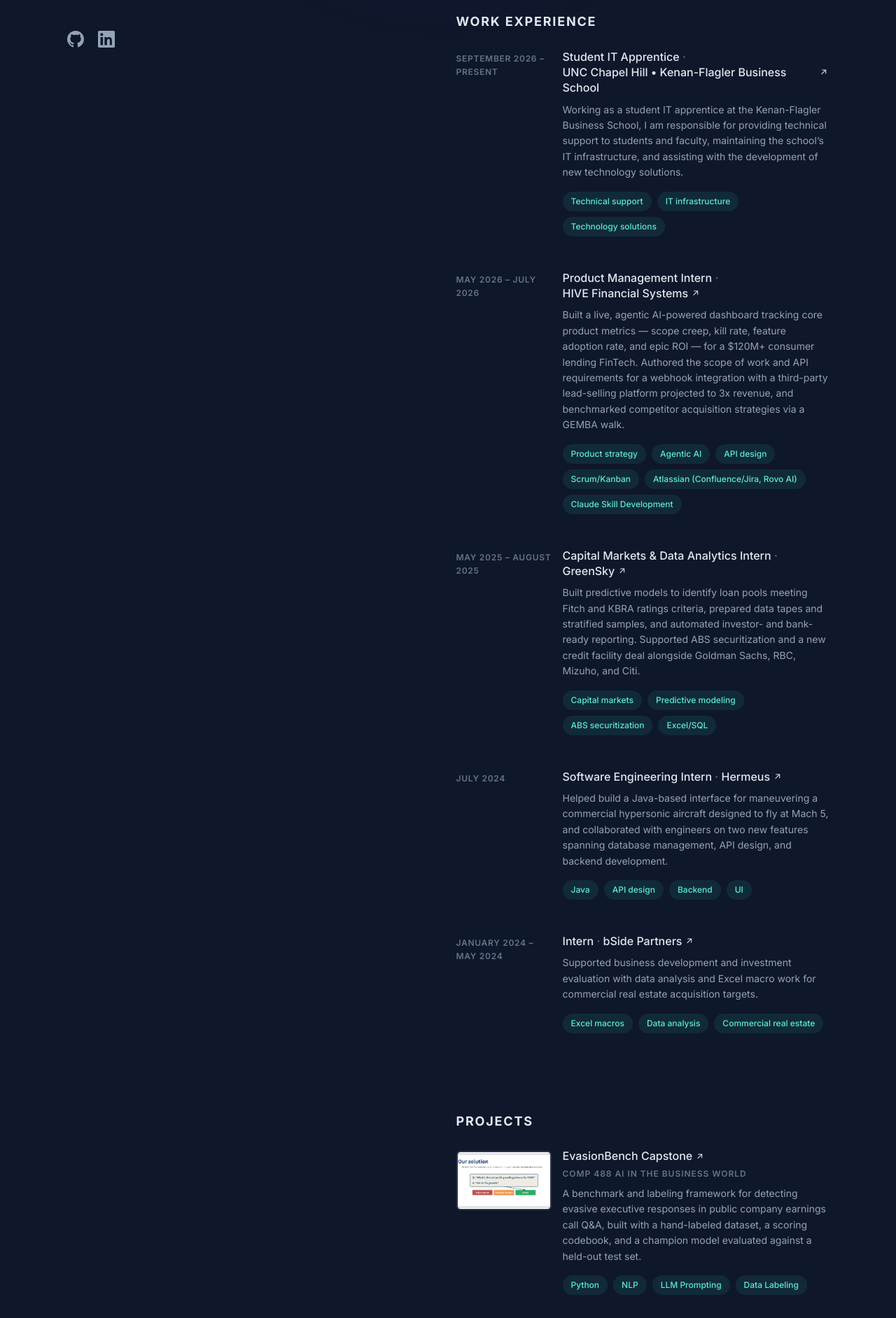
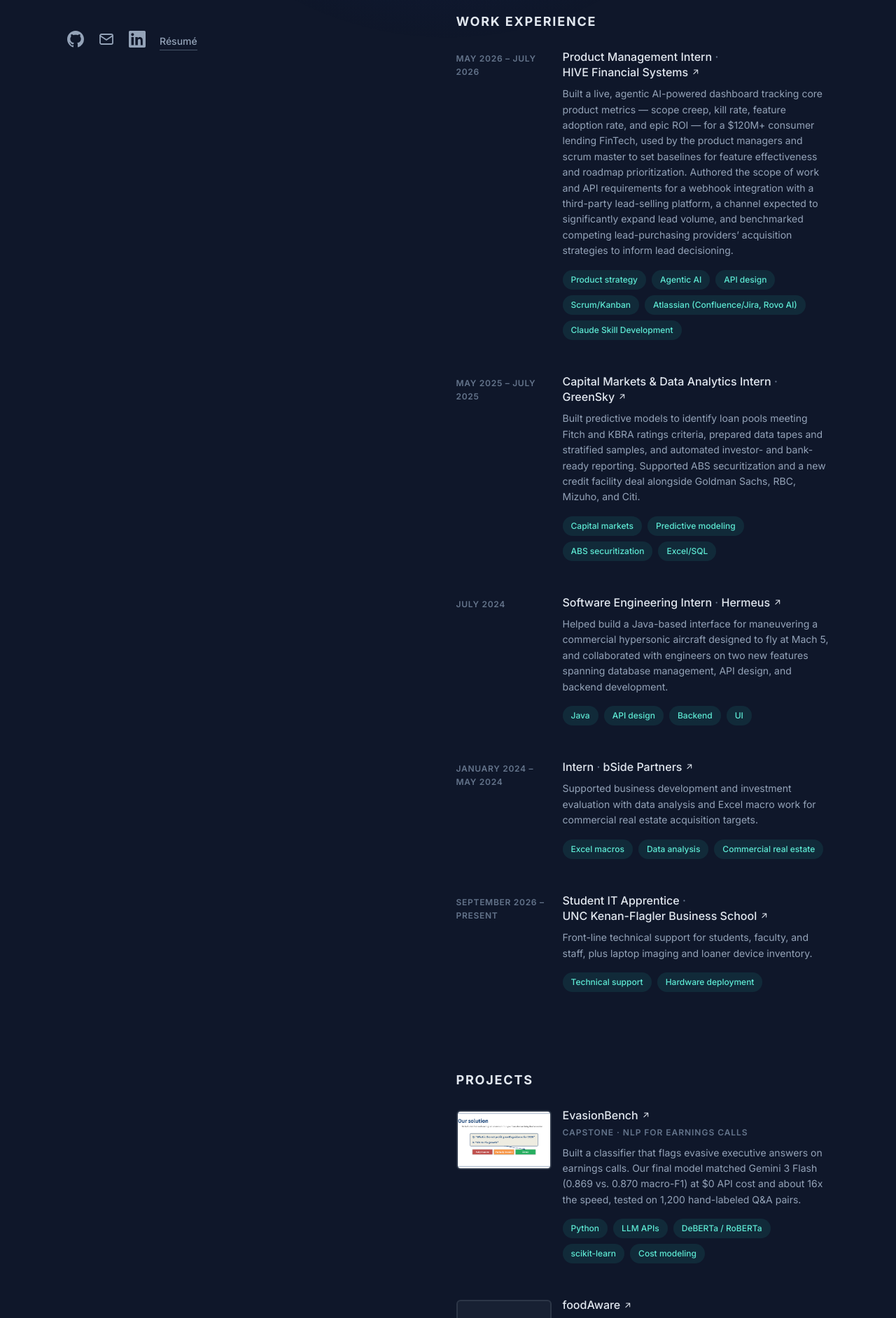
Before and after one commit to svastani28/Portfolio, a React (Vite) app: page / in a window 1280 px wide. Shown: the part 660-2544 px from the top of the page at 70% size. Built offline with nearby package versions, Linux system fonts and the light colour scheme; the HTML template or start-up script is replaced by a standard one.

Commit message:
Added resume downloader, added public evasionBench link and description

```diff
--- a/src/App.jsx
+++ b/src/App.jsx
@@ -9,7 +9,7 @@
   navLinks,
   projectCards,
   skillGroups,
-  strengthItems,
+  strengthsLine,
 } from './data/content'
 import useActiveSection from './hooks/useActiveSection'
 import useSpotlight from './hooks/useSpotlight'
@@ -83,8 +83,8 @@
             </p>
             <p>
               My work spans a live agentic AI product dashboard at a consumer lending FinTech, predictive
-              credit models at a B2B FinTech, and 2 warehouse management systems in real-eastate and aerospace. These
-              days I lead <strong>HackNC</strong>, <strong>UNC CS + Social Good</strong>, while
+              credit models for ABS securitization at GreenSky, and a Java interface for a
+              Mach 5 aircraft. These days I lead <strong>HackNC</strong> and <strong>UNC CS + Social Good</strong>, while
               mentoring students through <strong>Apollo Aspire</strong> and <strong>Students 4 Students</strong>.
             </p>
             <p>
@@ -215,34 +215,7 @@
                 </div>
               ))}
             </div>
-          </Section>
-
-          <Section id="strengths" label="Strengths">
-            <p className="section-lede">Top 5 CliftonStrengths, from a Gallup assessment.</p>
-            <ul className="strength-list">
-              {strengthItems.map((item, index) => (
-                <li key={item.title} className="strength">
-                  <svg
-                    className="strength-icon"
-                    viewBox="0 0 24 24"
-                    fill="none"
-                    stroke="currentColor"
-                    strokeWidth="1.6"
-                    strokeLinecap="round"
-                    strokeLinejoin="round"
-                    aria-hidden="true"
-                  >
-                    {item.icon}
-                  </svg>
-                  <div>
-                    <h3>
-                      <span className="strength-rank">#{index + 1}</span> {item.title}
-                    </h3>
-                    <p>{item.description}</p>
-                  </div>
-                </li>
-              ))}
-            </ul>
+            <p className="section-lede">{strengthsLine}</p>
           </Section>
 
           <Footer />
--- a/src/components/Footer.jsx
+++ b/src/components/Footer.jsx
@@ -4,7 +4,8 @@
   return (
     <footer className="site-footer">
       <p>
-        Want to talk? Reach out on{' '}
+        Want to talk? Email me at{' '}
+        <a href={`mailto:${profile.email}`}>{profile.email}</a>, reach out on{' '}
         <a href={profile.linkedin} target="_blank" rel="noreferrer">LinkedIn</a> or find my code on{' '}
         <a href={profile.github} target="_blank" rel="noreferrer">GitHub</a>.
       </p>
--- a/src/components/Icons.jsx
+++ b/src/components/Icons.jsx
@@ -42,3 +42,12 @@
     </svg>
   )
 }
+
+export function MailIcon() {
+  return (
+    <svg viewBox="0 0 24 24" fill="none" stroke="currentColor" strokeWidth="1.8" strokeLinecap="round" strokeLinejoin="round" aria-hidden="true">
+      <rect x="3" y="5" width="18" height="14" rx="2" />
+      <path d="m3 7 9 6 9-6" />
+    </svg>
+  )
+}
--- a/src/components/Sidebar.jsx
+++ b/src/components/Sidebar.jsx
@@ -1,5 +1,5 @@
 import { navLinks, profile } from '../data/content'
-import { GitHubIcon, LinkedInIcon } from './Icons'
+import { GitHubIcon, LinkedInIcon, MailIcon } from './Icons'
 
 export default function Sidebar({ activeSection }) {
   return (
@@ -40,8 +40,18 @@
           </a>
         </li>
         <li>
+          <a href={`mailto:${profile.email}`} aria-label="Email" title="Email">
+            <MailIcon />
+          </a>
+        </li>
+        <li>
           <a href={profile.linkedin} target="_blank" rel="noreferrer" aria-label="LinkedIn (opens in a new tab)" title="LinkedIn">
             <LinkedInIcon />
+          </a>
+        </li>
+        <li>
+          <a href={profile.resume} target="_blank" rel="noreferrer" className="social-text">
+            Résumé
           </a>
         </li>
       </ul>
--- a/src/data/content.jsx
+++ b/src/data/content.jsx
@@ -4,90 +4,22 @@
   { label: 'Projects', href: '#projects' },
   { label: 'Leadership', href: '#leadership' },
   { label: 'Skills', href: '#skills' },
-  { label: 'Strengths', href: '#strengths' },
 ]
 
-export const strengthItems = [
-  {
-    title: 'Strategic',
-    icon: (
-      <>
-        <circle cx="12" cy="12" r="9" />
-        <path d="m15.5 8.5-2 5-5 2 2-5z" />
-      </>
-    ),
-    description:
-      "As a strategic thinker, I always have at least three options in mind so I can adapt if circumstances change. I'm efficient by nature and willing to take calculated risks to help others succeed.",
-  },
-  {
-    title: 'Deliberative',
-    icon: (
-      <>
-        <circle cx="10.5" cy="10.5" r="6" />
-        <path d="m15 15 5 5" />
-      </>
-    ),
-    description:
-      "I'm thorough, and I take the time to carefully research a problem before arriving at a solution. I'm naturally curious and ask well-thought-out questions — and I'm also a good listener, often helping others think through issues by considering different perspectives.",
-  },
-  {
-    title: 'Analytical',
-    icon: (
-      <>
-        <path d="M4 20h16" />
-        <path d="M7 16v-4M12 16V7M17 16v-6" />
-      </>
-    ),
-    description:
-      'I ask well-researched, in-depth questions that often lead others to their own discoveries. My academic and project work is always grounded in gathering the full picture before drawing conclusions.',
-  },
-  {
-    title: 'Relator',
-    icon: (
-      <>
-        <circle cx="9" cy="8" r="3" />
-        <circle cx="16.5" cy="9.5" r="2.5" />
-        <path d="M3.5 19a5.5 5.5 0 0 1 11 0M14.5 19a4 4 0 0 1 6-3.5" />
-      </>
-    ),
-    description:
-      'I prefer smaller groups and close-knit collaboration, and I build strong relationships and trust with the people I work with — which tends to earn a lot of respect in return.',
-  },
-  {
-    title: 'Learner',
-    icon: (
-      <>
-        <path d="M12 6.5C10 5 7 4.5 3.5 5v13c3.5-.5 6.5 0 8.5 1.5 2-1.5 5-2 8.5-1.5V5C17 4.5 14 5 12 6.5z" />
-        <path d="M12 6.5v13" />
-      </>
-    ),
-    description:
-      'I love the process of learning and building routines around it. Figuring out how to acquire new information efficiently comes naturally to me.',
-  },
-]
-
+export const strengthsLine = 'CliftonStrengths: Strategic, Deliberative, Analytical, Relator, Learner.'
 
 export const experienceItems = [
-  {
-    period: 'September 2026 – Present',
-    company: 'UNC Chapel Hill • Kenan-Flagler Business School',
-    url: 'https://www.kenan-flagler.unc.edu/',
-    role: 'Student IT Apprentice',
-    description:
-      'Working as a student IT apprentice at the Kenan-Flagler Business School, I am responsible for providing technical support to students and faculty, maintaining the school’s IT infrastructure, and assisting with the development of new technology solutions.',
-    tags: ['Technical support', 'IT infrastructure', 'Technology solutions'],
-  },
   {
     period: 'May 2026 – July 2026',
     company: 'HIVE Financial Systems',
     url: 'https://hivefs.com/',
     role: 'Product Management Intern',
     description:
-      'Built a live, agentic AI-powered dashboard tracking core product metrics — scope creep, kill rate, feature adoption rate, and epic ROI — for a $120M+ consumer lending FinTech. Authored the scope of work and API requirements for a webhook integration with a third-party lead-selling platform projected to 3x revenue, and benchmarked competitor acquisition strategies via a GEMBA walk.',
+      'Built a live, agentic AI-powered dashboard tracking core product metrics — scope creep, kill rate, feature adoption rate, and epic ROI — for a $120M+ consumer lending FinTech, used by the product managers and scrum master to set baselines for feature effectiveness and roadmap prioritization. Authored the scope of work and API requirements for a webhook integration with a third-party lead-selling platform, a channel expected to significantly expand lead volume, and benchmarked competing lead-purchasing providers’ acquisition strategies to inform lead decisioning.',
     tags: ['Product strategy', 'Agentic AI', 'API design', 'Scrum/Kanban', 'Atlassian (Confluence/Jira, Rovo AI)', 'Claude Skill Development'],
   },
   {
-    period: 'May 2025 – August 2025',
+    period: 'May 2025 – July 2025',
     company: 'GreenSky',
     url: 'https://www.greensky.com/',
     role: 'Capital Markets & Data Analytics Intern',
@@ -113,20 +45,29 @@
       'Supported business development and investment evaluation with data analysis and Excel macro work for commercial real estate acquisition targets.',
     tags: ['Excel macros', 'Data analysis', 'Commercial real estate'],
   },
+  {
+    period: 'September 2026 – Present',
+    company: 'UNC Kenan-Flagler Business School',
+    url: 'https://www.kenan-flagler.unc.edu/',
+    role: 'Student IT Apprentice',
+    description:
+      'Front-line technical support for students, faculty, and staff, plus laptop imaging and loaner device inventory.',
+    tags: ['Technical support', 'Hardware deployment'],
+  },
 ]
 
 // Add more entries here any time — the grid and "View all projects" toggle scale automatically.
 // `gallery` accepts image paths (e.g. from /public/gallery/...) and renders inside the project modal once populated.
 export const projectCards = [
   {
-    title: 'EvasionBench Capstone',
-    eyebrow: 'Comp 488 AI in the Business World',
-    summary:
-      'A benchmark and labeling framework for detecting evasive executive responses in public company earnings call Q&A, built with a hand-labeled dataset, a scoring codebook, and a champion model evaluated against a held-out test set.',
-    impact: 'NLP-driven evasion detection for earnings call transcripts',
-    tech: ['Python', 'NLP', 'LLM Prompting', 'Data Labeling'],
-    link: null,
-    linkLabel: null,
+    title: 'EvasionBench',
+  eyebrow: 'Capstone · NLP for earnings calls',
+  summary:
+    'Built a classifier that flags evasive executive answers on earnings calls. Our final model matched Gemini 3 Flash (0.869 vs. 0.870 macro-F1) at $0 API cost and about 16x the speed, tested on 1,200 hand-labeled Q&A pairs.',
+  impact: 'Benchmarked 6 LLMs from 4 vendors, distilled the best into fine-tuned DeBERTa/RoBERTa models, and stacked them with a Random Forest. Human labels reached α = 0.89 agreement.',
+  tech: ['Python', 'LLM APIs', 'DeBERTa / RoBERTa', 'scikit-learn', 'Cost modeling'],
+  link: 'https://drive.google.com/drive/folders/19Y5MwH8UxAR8wcBS3Yo-dWtHNdB6T8w7',
+  linkLabel: 'View code & results',
     gallery: [
       `${import.meta.env.BASE_URL}gallery/evasionbench/evasionbench-02-solution.png`,
       `${import.meta.env.BASE_URL}gallery/evasionbench/evasionbench-03-genai-benchmark.png`,
@@ -134,20 +75,17 @@
     ],
   },
   {
-    title: 'Yeti Case Study',
-    eyebrow: 'Comp 488 AI in the Business World',
+    title: 'foodAware',
+    eyebrow: 'Web application',
     summary:
-      'A strategic case analysis proposing a unified AI customer-experience strategy for YETI, consolidating two competing AI assistants into a single flow-based agent with a phased backend, UI, and rollout implementation plan.',
-    impact: 'AI strategy & UX consolidation with projected ROI modeling',
-    tech: ['Product Strategy', 'AI/UX Design', 'Business Case Modeling'],
-    link: null,
-    linkLabel: null,
-    gallery: [
-      `${import.meta.env.BASE_URL}gallery/yeti-case/yeti-case-01-title.png`,
-      `${import.meta.env.BASE_URL}gallery/yeti-case/yeti-case-02-recommendation.png`,
-      `${import.meta.env.BASE_URL}gallery/yeti-case/yeti-case-03-implementation.png`,
-      `${import.meta.env.BASE_URL}gallery/yeti-case/yeti-case-04-business-impact.png`,
-    ],
+      'Developed "Allergy Detector," a web application for detecting food allergens using Python, JavaScript Object Notation (JSON), and Application Programming Interfaces (APIs) with real-time data from the US Department of Agriculture.',
+    impact: 'Real-time allergen detection powered by USDA data',
+    tech: ['Python', 'JSON', 'APIs', 'USDA data'],
+    link: 'https://github.com/SaVa1/foodAware',
+    linkLabel: 'View repo',
+    website: 'https://foodaware.co/',
+    websiteLabel: 'Visit site',
+    gallery: [],
   },
   {
     title: 'Parr Center Ethics Bowl',
@@ -168,11 +106,22 @@
         title: 'Built the Additional Resources step — attach multiple PDFs/links to any module step, plus search across past uploads',
         url: 'https://github.com/cssgunc/Ethics-Bowl-Academy/issues/88',
       },
-      {
-        ticket: '#85',
-        title: 'Updated and resized the new UNC Parr Center logos across the platform',
-        url: 'https://github.com/cssgunc/Ethics-Bowl-Academy/issues/85',
-      },
+    ],
+  },
+  {
+    title: 'Yeti Case Study',
+    eyebrow: 'Comp 488 AI in the Business World',
+    summary:
+      'A strategic case analysis proposing a unified AI customer-experience strategy for YETI, consolidating two competing AI assistants into a single flow-based agent with a phased backend, UI, and rollout implementation plan.',
+    impact: 'AI strategy & UX consolidation with projected ROI modeling',
+    tech: ['Product Strategy', 'AI/UX Design', 'Business Case Modeling'],
+    link: null,
+    linkLabel: null,
+    gallery: [
+      `${import.meta.env.BASE_URL}gallery/yeti-case/yeti-case-01-title.png`,
+      `${import.meta.env.BASE_URL}gallery/yeti-case/yeti-case-02-recommendation.png`,
+      `${import.meta.env.BASE_URL}gallery/yeti-case/yeti-case-03-implementation.png`,
+      `${import.meta.env.BASE_URL}gallery/yeti-case/yeti-case-04-business-impact.png`,
     ],
   },
   {
@@ -186,23 +135,10 @@
     linkLabel: null,
     gallery: [],
   },
-  {
-    title: 'foodAware',
-    eyebrow: 'Web application',
-    summary:
-      'Developed "Allergy Detector," a web application for detecting food allergens using Python, JavaScript Object Notation (JSON), and Application Programming Interfaces (APIs) with real-time data from the US Department of Agriculture.',
-    impact: 'Real-time allergen detection powered by USDA data',
-    tech: ['Python', 'JSON', 'APIs', 'USDA data'],
-    link: 'https://github.com/SaVa1/foodAware',
-    linkLabel: 'View repo',
-    website: 'https://foodaware.co/',
-    websiteLabel: 'Visit site',
-    gallery: [],
-  },
 ]
 
 export const PROJECTS_PREVIEW_COUNT = 3
-export const LEADERSHIP_PREVIEW_COUNT = 3 // HackNC, UNC CS + Social Good, Apollo Aspire
+export const LEADERSHIP_PREVIEW_COUNT = 3 // HackNC, UNC CS + Social Good, Coded for Africa
 
 // `roles` lists positions within the same organization, most recent first (LinkedIn-style).
 // `gallery` accepts image paths for each organization — populate to surface a "View photos" button and modal automatically.
@@ -261,6 +197,14 @@
     gallery: [],
   },
   {
+    title: 'Coded for Africa',
+    url: 'https://www.codedforafrica.com/',
+    roles: [{ title: 'Founder', period: 'August 2020 – Present' }],
+    copy:
+      'Built a program to help 200+ students in Nairobi develop their interest in technology, and partnered with IBM to bring Cloud Certification programs to Jaffery Academy and Aga Khan Education Services of Kenya.',
+    gallery: [],
+  },
+  {
     title: 'Apollo Aspire',
     url: 'https://www.instagram.com/apollo.aspire/',
     roles: [{ title: 'Mentor', period: 'December 2024 – Present' }],
@@ -280,14 +224,6 @@
     roles: [{ title: 'Youth Team Leader', period: 'August 2020 – 2024' }],
     copy:
       'Led 100+ volunteers ages 8–18 to organize youth activities and manage events serving 5,000 people every weekend.',
-    gallery: [],
-  },
-  {
-    title: 'Coded for Africa',
-    url: 'https://www.codedforafrica.com/',
-    roles: [{ title: 'Founder', period: 'August 2020 – Present' }],
-    copy:
-      'Built a program to help 200+ students in Nairobi develop their interest in technology, and partnered with IBM to bring Cloud Certification programs to Jaffery Academy and Aga Khan Education Services of Kenya.',
     gallery: [],
   },
 ]
@@ -317,7 +253,9 @@
   name: 'Sanay Vastani',
   title: 'Computer Science & Economics Student',
   school: 'UNC-Chapel Hill · May 2028',
-  tagline: 'I build products, teams, and ideas that feel clear, useful, and credible.',
+  tagline: 'CS + Econ @ UNC. Product and data work across consumer lending and capital markets.',
+  email: 'sanayvastani24@gmail.com',
+  resume: `${import.meta.env.BASE_URL}Sanay_Vastani_Resume.pdf`,
   linkedin: 'https://www.linkedin.com/in/sanayvastani',
   github: 'https://github.com/svastani28',
 }
```
Also changed, not shown: 1 other file (tests, documents, lock files or other folders).
